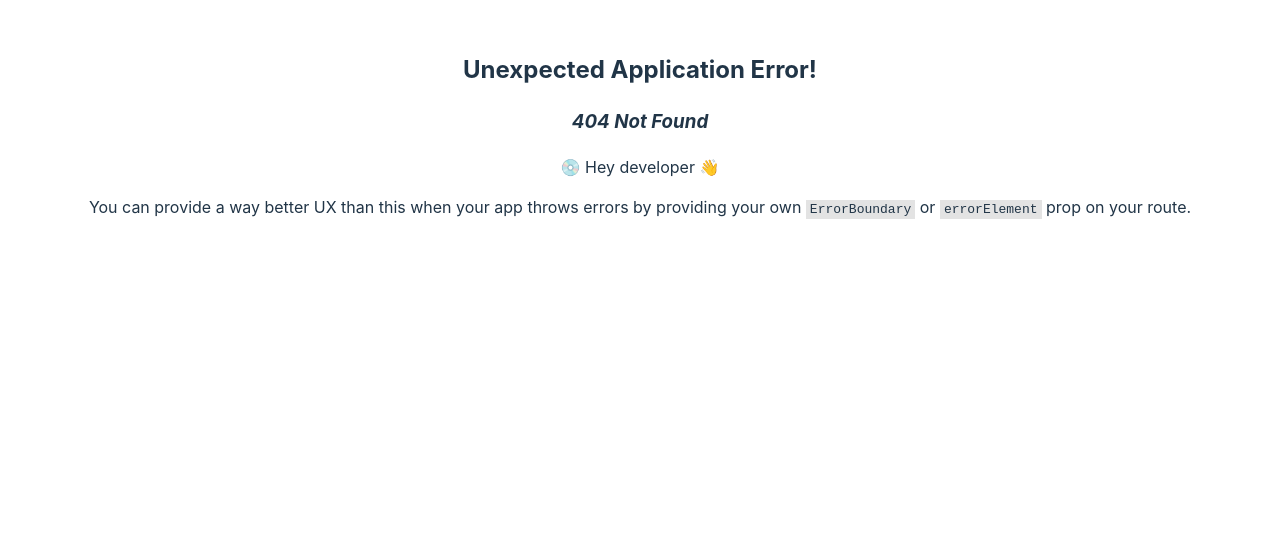
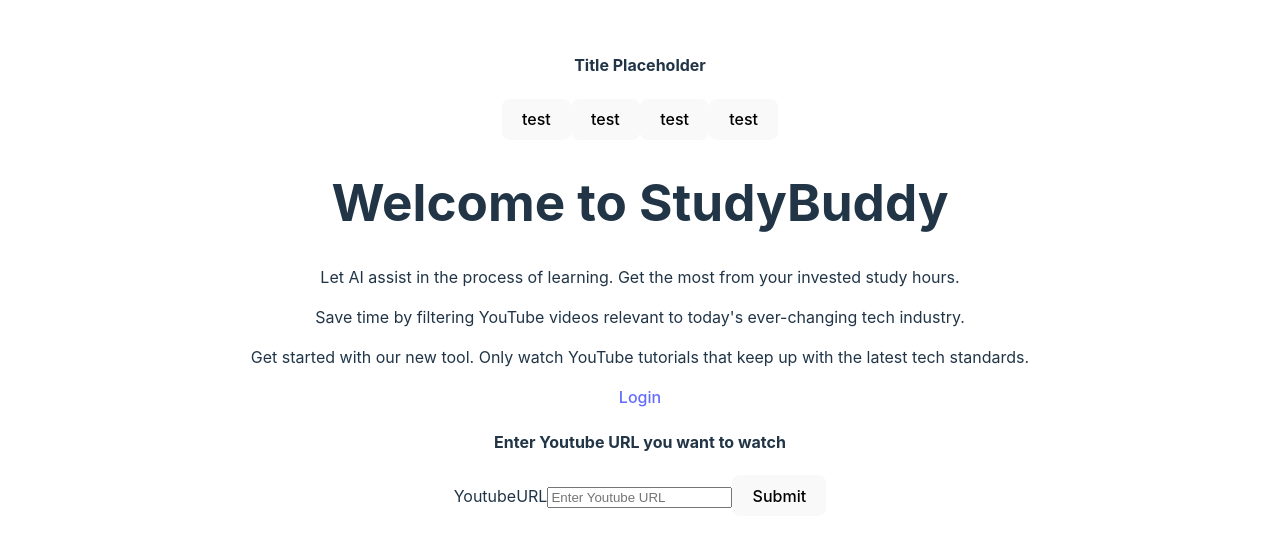
Before and after one commit to gorhgo3/assisting-your-learning, a React (Vite) app: page / in a window 1280 px wide. Before the commit this address had no page. Shown: the top 540 px of the page. Built offline with nearby package versions, Linux system fonts and the light colour scheme.

Commit message:
new homepage and header

```diff
--- a/client/src/index.tsx
+++ b/client/src/index.tsx
@@ -6,9 +6,12 @@
 // import './App.css'
 import { RouterProvider } from 'react-router-dom'
 import router from './routing.tsx'
+import Header from './components/Header.tsx'
 
 ReactDOM.createRoot(document.getElementById('root')!).render(
   <React.StrictMode>
+    <Header />
     <RouterProvider router={router} />
-  </React.StrictMode>,
+    {/* footer */}
+  </React.StrictMode>
 )
--- /dev/null
+++ b/client/src/pages/Home.tsx
@@ -0,0 +1,31 @@
+import axios from 'axios'
+import React, { useState } from 'react'
+import YoutubeForm from '../components/YoutubeForm'
+import { Link } from 'react-router-dom'
+
+function HomePage() {
+  const [YoutubeInfo, setYoutubeInfo] = useState('')
+
+  async function fetchData(event: React.FormEvent<HTMLFormElement>) {
+    try {
+      const response = await axios.get('http://localhost:3000/learning/')
+      console.log(response.data)
+    } catch (error) {
+      console.error(error)
+    }
+  }
+
+  return (
+    <>
+        <h1>Welcome to StudyBuddy</h1>
+        <p>Let AI assist in the process of learning. Get the most from your invested study hours.</p>
+        <p>Save time by filtering YouTube videos relevant to today's ever-changing tech industry.</p>
+        <p>Get started with our new tool. Only watch YouTube tutorials that keep up with the latest tech standards.</p>
+        <Link to="/login/app">Login</Link>
+        <YoutubeForm />
+      <p className="info">{YoutubeInfo}</p>
+    </>
+  )
+}
+
+export default HomePage
--- a/client/src/pages/HomePage.tsx
+++ /dev/null
@@ -1,49 +0,0 @@
-import axios from 'axios'
-import React, { useState } from 'react'
-import YoutubeForm from '../components/YoutubeForm';
-
-function HomePage() {
-  const [YoutubeInfo, setYoutubeInfo] = useState('')
-
-  async function fetchData(event: React.FormEvent<HTMLFormElement>) {
-    try {
-      const response = await axios.get('http://localhost:3000/learning/');
-      console.log(response.data);
-    } catch (error) {
-      console.error(error)
-    }
-  }
-
-  return (
-    <>
-      <h4>HomePage</h4>
-      <p>
-        Assisting your personal developement journey. Learn to learn - Spend
-        your study hours focused on learning. Get the most from your invested
-        hours.
-      </p>
-      <p>
-        {' '}
-        Save time by filtering Youtube videos by the relevency to todays ever
-        changing Tech Industry.
-      </p>
-      <h1>
-        Get started with our new Tool.{' '}
-        <span style={{ fontSize: '1.5rem' }}>
-          Only watch YouTube tutorials that keep up to date with the Tech
-          Industries latest standards.
-        </span>
-      </h1>
-      <YoutubeForm/>
-
-      {/* <form onSubmit={fetchData}>
-        <label htmlFor="YoutubeURL">Youtube URL</label>
-        <input name="YoutubeURL" type="text" placeholder="Enter Youtube URL" />
-        <button>Submit</button>
-      </form> */}
-      <p className="info">{YoutubeInfo}</p>
-    </>
-  )
-}
-
-export default HomePage
--- a/client/src/routing.tsx
+++ b/client/src/routing.tsx
@@ -1,20 +1,20 @@
-import path from 'path'
 import {
   createBrowserRouter,
   createRoutesFromElements,
   Route,
 } from 'react-router-dom'
 import App from './components/App'
-import HomePage from './pages/HomePage'
+import HomePage from './pages/Home'
+import Header from './components/Header'
 
 const router = createBrowserRouter(
   createRoutesFromElements(
     <>
-      <Route path="/home/">
-        <Route path="app" element={<App />} />
+      <Route path="/">
+        <Route path="" element={<HomePage />} />
       </Route>
       <Route path="/login/">
-        <Route path="app" element={<HomePage />} />
+        <Route path="app" element={<App />} />
       </Route>
     </>
   )
```
